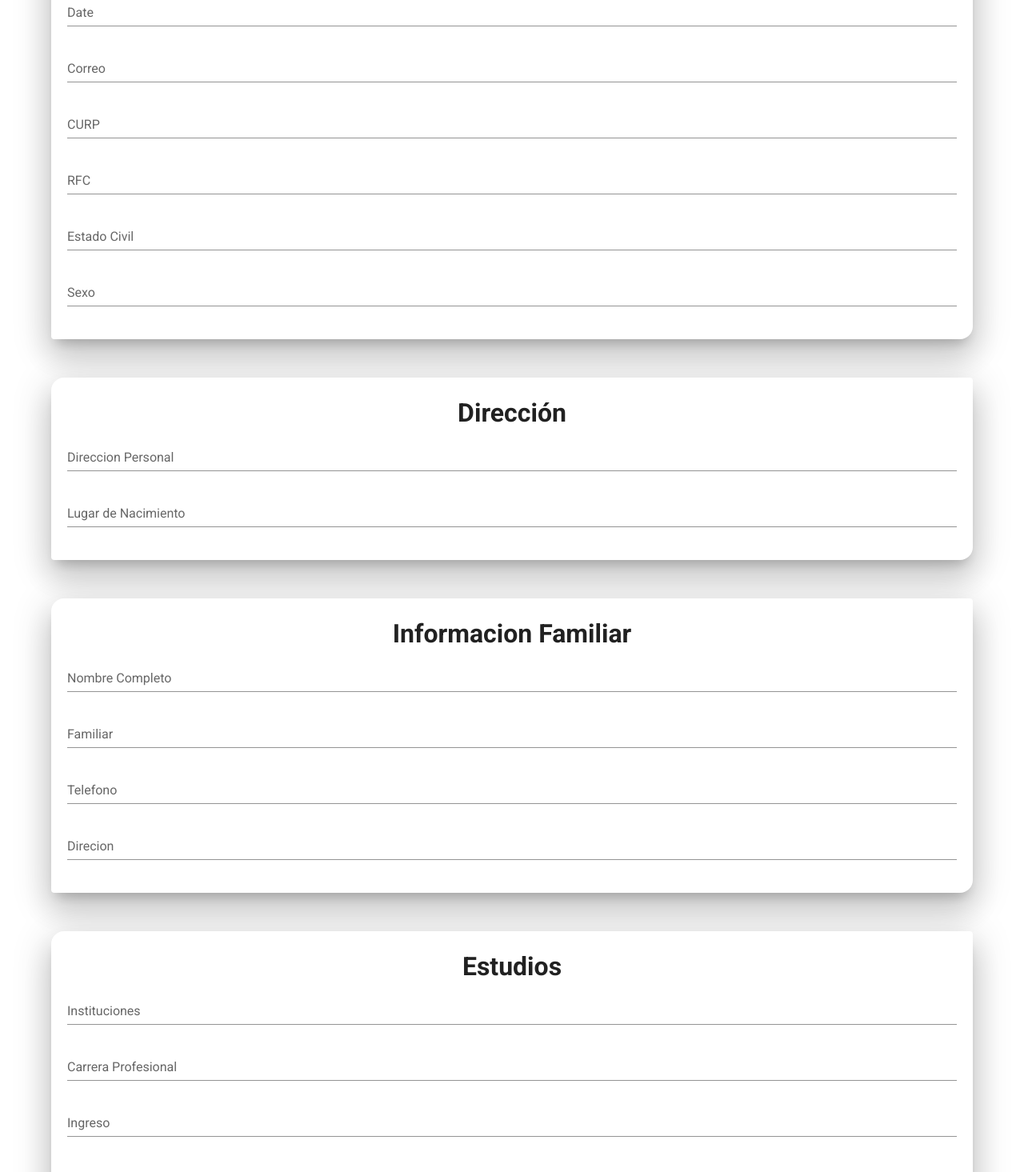
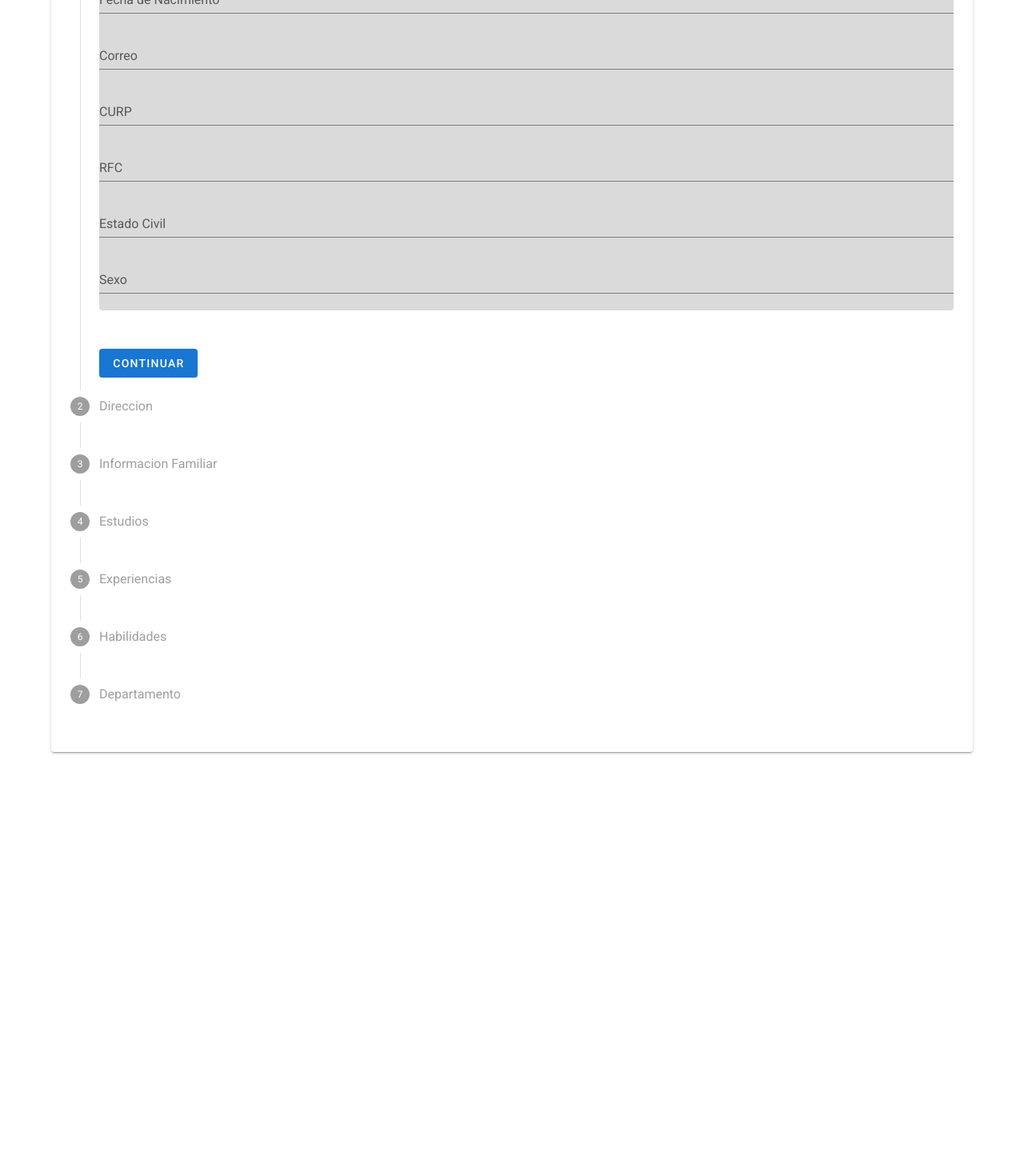
Before and after one commit to En8oy/utparras-files, a Vue app in the folder frontend/: page / in a window 1280 px wide. Shown: the part 400-1865 px from the top of the page at 80% size. After the commit the page ends 1404 px from the top, so only its background shows below. Built offline with nearby package versions, Linux system fonts and the light colour scheme.

Commit message:
step by step form HOME

```diff
--- a/frontend/src/views/Home.vue
+++ b/frontend/src/views/Home.vue
@@ -18,20 +18,31 @@
       <v-col cols="12" sm="12" md="12">
         <v-container fluid>
 
+         <template>
+          <v-stepper
+            v-model="e6"
+            vertical
+          >
+            <v-stepper-step
+              :complete="e6 > 1"
+              step="1"
+            >
+              Datos Personales
+              <small>Esta Informacion es requerida, por lo cual te recomendamos llenar todos los campos, con la informacion solicitada</small>
+            </v-stepper-step>
+
+            <v-stepper-content step="1">
               <v-card
-                  class="pa-5"
-                  elevation="24"
-                  shaped>
+                color="#DADADA"
+                class="mb-12"
+                elevation="0"
 
-                <br>
-                <h1 class="text-center"> Datos Personales </h1>
-
-                  <v-text-field
+                ><v-text-field
                     v-model="name"
                     :rules="nameRules"
                     label="Nombre"
-                    required>
-                  </v-text-field>
+                    required
+                  ></v-text-field>
 
                   <v-text-field
                     v-model="surname"
@@ -42,8 +53,8 @@
 
                 <v-text-field
                         v-model="dateFormatted"
-                label="Date"
-                hint="MM/DD/YYYY"
+                        label="Fecha de Nacimiento"
+                        hint="DD/MM/AAAA"
                         required
                   ></v-text-field>
 
@@ -55,313 +66,373 @@
                   ></v-text-field>
 
                   <v-text-field
-                  v-model="name"
-                  :rules="nameRules"
+                    v-model="curp"
+                    :rules="curpRules"
                     label="CURP"
                     required
                   ></v-text-field>
 
                   <v-text-field
-                  v-model="name"
-                  :rules="nameRules"
+                    v-model="rfc"
+                    :rules="rfcRules"
                     label="RFC"
                     required
                   ></v-text-field>
 
                   <v-text-field
-                  v-model="name"
-                  :rules="nameRules"
+                    v-model="civil"
+                    :rules="civilRules"
                     label="Estado Civil"
                     required
                   ></v-text-field>
 
                   <v-text-field
-                  v-model="name"
-                  :rules="nameRules"
+                    v-model="sex"
+                    :rules="sexRules"
                     label="Sexo"
                     required
                   ></v-text-field>
 
               </v-card>
-                <br><br>
 
+              <v-btn
+                color="primary"
+                @click="e6 = 2"
+              >
+                Continuar
+              </v-btn>
+            </v-stepper-content>
+
+            <v-stepper-step
+              :complete="e6 > 2"
+              step="2"
+            >
+              Direccion
+            </v-stepper-step>
+
+            <v-stepper-content step="2">
               <v-card
-            class="pa-5"
-            elevation="24"
-            shaped>
+                color="#DADADA"
+                class="mb-12"
+                elevation="0"
 
-            <h1 class="text-center"> Dirección </h1>
-
-                <v-text-field
-                  v-model="name"
-                  :rules="nameRules"
+                ><v-text-field
+                    v-model="address"
+                    :rules="addressRules"
                     label="Direccion Personal"
                     required
                   ></v-text-field>
 
                   <v-text-field
-                  v-model="name"
-                  :rules="nameRules"
+                    v-model="place"
+                    :rules="placeRules"
                     label="Lugar de Nacimiento"
                     required
                   ></v-text-field>
+              </v-card>
+               <v-btn
+                color="dark"
+                @click="e6 = 1"
+              >
+                Retroceder
+              </v-btn>
+              <v-btn
+                color="primary"
+                @click="e6 = 3"
+              >
+                Continuar
+              </v-btn>
+            </v-stepper-content>
 
-            </v-card>
-            <br><br>
+            <v-stepper-step
+              :complete="e6 > 3"
+              step="3"
+            >
+              Informacion Familiar
+            </v-stepper-step>
 
+            <v-stepper-content step="3">
               <v-card
-            class="pa-5"
-            elevation="24"
-            shaped>
+                color="#DADADA"
+                class="mb-12"
+                elevation="0"
 
-            <h1 class="text-center"> Informacion Familiar </h1>
-
-                <v-text-field
-                  v-model="name"
-                  :rules="nameRules"
+                ><v-text-field
+                    v-model="namecomplete"
+                    :rules="namecompleteRules"
                     label="Nombre Completo"
                     required
                   ></v-text-field>
 
                   <v-text-field
-                  v-model="name"
-                  :rules="nameRules"
+                    v-model="family"
+                    :rules="familyRules"
                     label="Familiar"
                     required
                   ></v-text-field>
 
                   <v-text-field
-                  v-model="name"
-                  :rules="nameRules"
+                    v-model="phone"
+                    :rules="phoneRules"
                     label="Telefono"
                     required
                   ></v-text-field>
 
                   <v-text-field
-                  v-model="name"
-                  :rules="nameRules"
-                  label="Direcion"
+                    v-model="addressfamily"
+                    :rules="addressfamilyRules"
+                    label="Direccion"
                     required
                   ></v-text-field>
+              </v-card>
+               <v-btn
+                color="dark"
+                @click="e6 = 2"
+              >
+                Retroceder
+              </v-btn>
+              <v-btn
+                color="primary"
+                @click="e6 = 4"
+              >
+                Continuar
+              </v-btn>
+            </v-stepper-content>
 
-            </v-card
+            <v-stepper-step
+              :complete="e6 > 4"
+              step="4"
             >
-              <br><br>
+              Estudios
+            </v-stepper-step>
 
+            <v-stepper-content step="4">
               <v-card
-            class="pa-5"
-            elevation="24"
-            shaped>
+                color="#DADADA"
+                class="mb-12"
+                elevation="0"
 
-            <h1 class="text-center"> Estudios </h1>
-
-                <v-text-field
-                  v-model="name"
-                  :rules="nameRules"
+                ><v-text-field
+                    v-model="institutions"
+                    :rules="institutionsRules"
                     label="Instituciones"
                     required
                   ></v-text-field>
 
                   <v-text-field
-                  v-model="name"
-                  :rules="nameRules"
+                    v-model="career"
+                    :rules="careerRules"
                     label="Carrera Profesional"
                     required
                   ></v-text-field>
 
                   <v-text-field
-                  v-model="name"
-                  :rules="nameRules"
+                          v-model="entry"
+                          :rules="entryRules"
                           label="Ingreso"
                           required
                   ></v-text-field>
 
                   <v-text-field
-                  v-model="name"
-                  :rules="nameRules"
+                    v-model="egress"
+                    :rules="egressRules"
                     label="Egreso"
                     required
                   ></v-text-field>
 
               </v-card>
-            <br><br>
+               <v-btn
+                color="dark"
+                @click="e6 = 3"
+              >
+                Retroceder
+              </v-btn>
+              <v-btn
+                color="primary"
+                @click="e6 = 5"
+              >
+                Continuar
+              </v-btn>
+            </v-stepper-content>
+
+
+            <v-stepper-step
+              :complete="e6 > 5"
+              step="5"
+            >
+              Experiencias
+            </v-stepper-step>
+
+            <v-stepper-content step="5">
               <v-card
-            class="pa-5"
-            elevation="24"
-            shaped>
+                color="#DADADA"
+                class="mb-12"
+                elevation="0"
 
-            <h1 class="text-center"> Experiencias </h1>
-
-                <v-text-field
-                  v-model="name"
-                  :rules="nameRules"
+                ><v-text-field
+                    v-model="experiences"
+                    :rules="experiencesRules"
                     label="Experiencia"
                     required
                   ></v-text-field>
 
                   <v-text-field
-                  v-model="name"
-                  :rules="nameRules"
+                    v-model="position"
+                    :rules="positionRules"
                     label="Puesto"
                     required
                   ></v-text-field>
 
                   <v-text-field
-                  v-model="name"
-                  :rules="nameRules"
+                    v-model="typexp"
+                    :rules="typeexpRules"
                     label="Tipo de Experiencia"
                     required
                   ></v-text-field>
 
                   <v-text-field
-                  v-model="name"
-                  :rules="nameRules"
+                    v-model="start"
+                    :rules="startRules"
                     label="Inicio de la Experiencia"
                     required
                   ></v-text-field>
 
                   <v-text-field
-                  v-model="name"
-                  :rules="nameRules"
+                    v-model="endfamily"
+                    :rules="endfamilyRules"
                     label="Fin de la Experiencia"
                     required
                   ></v-text-field>
+              </v-card>
+              <v-btn
+                color="dark"
+                @click="e6 = 4"
+              >
+                Retroceder
+              </v-btn>
+              <v-btn
+                color="primary"
+                @click="e6 = 6"
+              >
+                Continuar
+              </v-btn>
+            </v-stepper-content>
 
-            </v-card>
-              <br><br>
 
+        <v-stepper-step
+              :complete="e6 > 6"
+              step="6"
+            >
+              Habilidades
+            </v-stepper-step>
+
+            <v-stepper-content step="6">
               <v-card
-            class="pa-5"
-            elevation="24"
-            shaped>
+                color="#DADADA"
+                class="mb-12"
+                elevation="0"
 
-            <h1 class="text-center"> Habilidades </h1>
-
-                <v-text-field
-                  v-model="name"
-                  :rules="nameRules"
+                ><v-text-field
+                    v-model="skill"
+                    :rules="skillRules"
                     label="Habilidad"
                     required
                   ></v-text-field>
 
                   <v-text-field
-                  v-model="name"
-                  :rules="nameRules"
+                    v-model="level"
+                    :rules="levelRules"
                     label="Nivel"
                     required
                   ></v-text-field>
-                <br>
-                <h2 class="text-center"> Experiencias internas </h2>
+              </v-card>
+               <v-btn
+                color="dark"
+                @click="e6 = 5"
+              >
+                Retroceder
+              </v-btn>
+              <v-btn
+                color="primary"
+                @click="e6 = 7"
+              >
+                Continuar
+              </v-btn>
+            </v-stepper-content>
 
-                <v-text-field
-                  v-model="name"
-                  :rules="nameRules"
-                  label="Inicio de lk"
+        <v-stepper-step
+              :complete="e6 > 7"
+              step="7"
+            >
+              Departamento
+            </v-stepper-step>
+
+            <v-stepper-content step="7">
+              <v-card
+                color="#DADADA"
+                class="mb-12"
+                elevation="0"
+
+                ><v-text-field
+                    v-model="institution"
+                    :rules="institutionRules"
+                    label="Institucion"
                     required
                   ></v-text-field>
 
                   <v-text-field
-                  v-model="name"
-                  :rules="nameRules"
-                  label="Name"
-                  required
-                ></v-text-field>
-
-            </v-card>
-            <br><br>
-
-            <v-card
-            class="pa-5"
-            elevation="24"
-            shaped>
-
-             <v-text-field
-                  v-model="name"
-                  :rules="nameRules"
-                  label="Name"
+                    v-model="responsable"
+                    :rules="responsableRules"
+                    label="Responsable"
                     required
                   ></v-text-field>
 
                   <v-text-field
-                  v-model="name"
-                  :rules="nameRules"
-                  label="Name"
+                    v-model="emailcharge"
+                    :rules="emailchargeRules"
+                    label="Correo del responsable"
                     required
                   ></v-text-field>
 
                   <v-text-field
-                  v-model="name"
-                  :rules="nameRules"
-                  label="Name"
+                    v-model="phonecharge"
+                    :rules="phonechargeRules"
+                    label="Telefono del responsable"
                     required
                   ></v-text-field>
 
                   <v-text-field
-                  v-model="name"
-                  :rules="nameRules"
-                  label="Name"
+                    v-model="responsibilities"
+                    :rules="responsibilitiesRules"
+                    label="Responsabilidades"
                     required
                   ></v-text-field>
 
                   <v-text-field
-                  v-model="name"
-                  :rules="nameRules"
-                  label="Name"
+                    v-model="schedule"
+                    :rules="scheduleRules"
+                    label="Horario"
                     required
                   ></v-text-field>
-
-                <v-text-field
-                  v-model="name"
-                  :rules="nameRules"
-                  label="Name"
-                  required
-                ></v-text-field>
-
               </v-card>
 
-            <v-card>
-                <v-form>
+              <v-btn
+                color="dark"
+                @click="e6 = 6"
+              >
+                Retroceder
+              </v-btn>
+              <v-btn
+                color="primary"
+                @click="e6 = 1"
+              >
+                Finalizar
+              </v-btn>
+            </v-stepper-content>
 
-                <v-select
-                  v-model="select"
-                  :items="items"
-                  :rules="[v => !!v || 'Item is required']"
-                  label="Item"
-                  required
-                ></v-select>
+          </v-stepper>
+</template>
 
-                <v-checkbox
-                  v-model="checkbox"
-                  :rules="[v => !!v || 'You must agree to continue!']"
-                  label="Do you agree?"
-                  required
-                ></v-checkbox>
-
-                <v-btn
-                  :disabled="!valid"
-                  color="success"
-                  class="mr-4"
-                  @click="validate"
-                >
-                  Validate
-                </v-btn>
-
-                <v-btn
-                  color="error"
-                  class="mr-4"
-                  @click="reset"
-                >
-                  Reset Form
-                </v-btn>
-
-                <v-btn
-                  color="warning"
-                  @click="resetValidation"
-                >
-                  Reset Validation
-                </v-btn>
-                </v-form>
-          </v-card>
         </v-container>
       </v-col>
     </v-row>
@@ -370,39 +441,10 @@
 
 <script>
  export default {
-    data: () => ({
-      valid: true,
-      name: '',
-      nameRules: [
-        v => !!v || 'Name is required',
-        v => (v && v.length <= 10) || 'Name must be less than 10 characters',
-      ],
-      email: '',
-      emailRules: [
-        v => !!v || 'E-mail is required',
-        v => /.+@.+\..+/.test(v) || 'E-mail must be valid',
-      ],
-      select: null,
-      items: [
-        'Item 1',
-        'Item 2',
-        'Item 3',
-        'Item 4',
-      ],
-      checkbox: false,
-      steps:0
-    }),
-
-    methods: {
-      validate () {
-        this.$refs.form.validate()
-      },
-      reset () {
-        this.$refs.form.reset()
-      },
-      resetValidation () {
-        this.$refs.form.resetValidation()
-      },
+    data () {
+      return {
+        e6: 1,
+      }
     },
   }
 </script>
```
Lines whose indentation alone changed are shown as unchanged.
